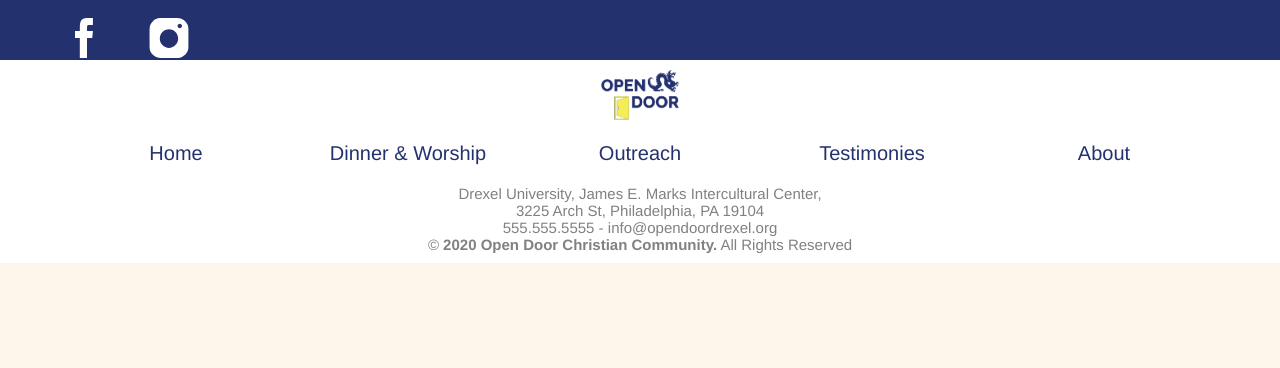
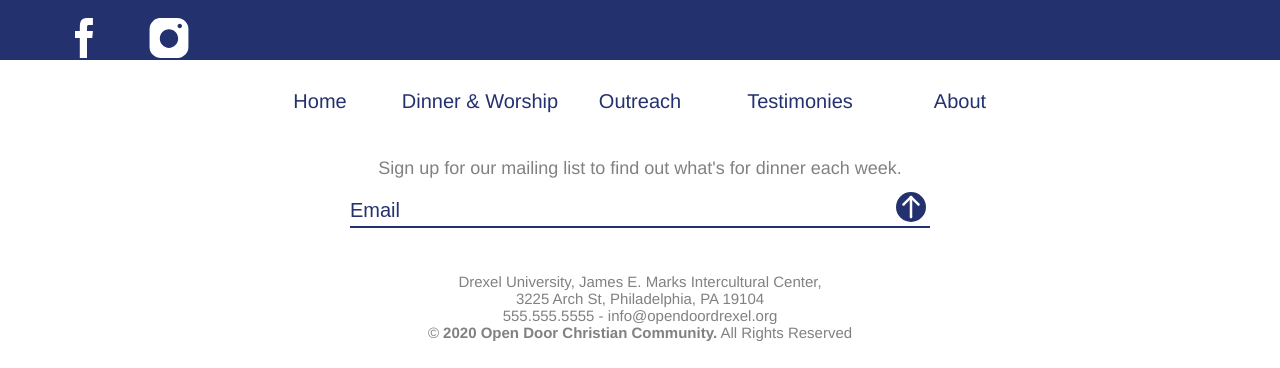
Before and after one commit to elp49/opendoordrexel, a Next.js app: page /outreach in a window 1280 px wide. Shown: the part 2390-2758 px from the top of the page. Before the commit the page ends 2653 px from the top, so only its background shows below. Built offline with nearby package versions, Linux system fonts and the light colour scheme.

Commit message:
Layout and Overlay - adjusting overlay and which elements become fixed, editing footer and adding mailing list.

```diff
--- a/components/Layout.js
+++ b/components/Layout.js
@@ -1,9 +1,12 @@
-import Overlay, { toggle } from './Overlay'
+import Overlay from './Overlay'
 import styles from './Layout.module.css'
 
 const layout = {
   _id: 'layout',
-  theme: 'blue',
+  themes: {
+    layout: 'blue',
+    overlay: 'blue'
+  },
   pages: [
     { _id: '1', title: 'Home', href: '' },
     { _id: '3', title: 'Dinner & Worship', href: 'tuesdays' },
@@ -35,12 +38,9 @@ const layout = {
   },
 };
 
-const toggleOverlay = (id) => {
-  toggle(id);
-  setTimeout(() => {
-    document.getElementById(id).classList.toggle(styles.fixed);
-    document.getElementById(`${id}Header`).classList.toggle(styles.fixed);
-  }, 700);
+function toggleOverlay(id) {
+  document.getElementById(id).classList.toggle(styles.layoutFixed);
+  document.getElementById(`${id}Overlay`).classList.toggle(styles.overlayActive);
 };
 
 export default function Layout(props) {
@@ -49,19 +49,23 @@ export default function Layout(props) {
   const socialMedia = layout.socialMedia.sort((a, b) => a._id - b._id);
   const lastSection = props.children[props.children.length - 1];
   const lastSectionTheme = typeof lastSection !== 'undefined' ? lastSection.props.section.theme : 'white';
-  const theme = lastSectionTheme === 'blue' ? 'white' : 'blue';
+  const footerTheme = lastSectionTheme === 'blue' ? 'white' : 'blue';
   return (
-    <div id={id} style={{ width: 100 + '%' }}>
-      <header id={`${id}Header`} className={layout.theme} style={{ zIndex: 101, width: 100 + '%' }}>
+    <div id={id} className={styles.layout}>
+      <header className={layout.themes.layout}>
         <div className={styles.header}>
-          <div className={styles.hamburger} onClick={() => { toggleOverlay(id) }}>
-            <span></span>
-            <span></span>
-            <span></span>
+          <div className={styles.headerLogo}>
+            <a href='/' title={'Open Door'}>
+              <i alt={'Open Door'} className={'logo'}></i>
+            </a>
           </div>
-          <a href='/' className={styles.headerLogo} title={'Open Door'}>
-            <i alt={'Open Door'} className={'logo'}></i>
-          </a>
+          <div className={styles.hamburgerContainer}>
+            <div className={styles.hamburger} onClick={() => { toggleOverlay(id) }}>
+              <span></span>
+              <span></span>
+              <span></span>
+            </div>
+          </div>
           <ol className={styles.headerPages}>
             {pages.map((page, i) => {
               return (
@@ -75,7 +79,9 @@ export default function Layout(props) {
           </ol>
         </div>
       </header>
-      <Overlay overlay={layout} />
+      <div id={`${id}Overlay`} className={styles.overlay}>
+        <Overlay overlay={layout} />
+      </div>
       {props.children}
       <div className={lastSectionTheme}>
         <ol className={styles.socialMedia}>
@@ -90,11 +96,11 @@ export default function Layout(props) {
           })}
         </ol>
       </div>
-      <footer className={theme}>
+      <footer className={footerTheme}>
         <div className={styles.footer}>
-          <a href='/' className={styles.footerLogo} title={'Open Door'}>
+          {/* <a href='/' className={styles.footerLogo} title={'Open Door'}>
             <i alt={'Open Door'} className={'logo'}></i>
-          </a>
+          </a> */}
           <ol className={styles.footerPages}>
             {pages.map((page, i) => {
               return (
@@ -106,6 +112,20 @@ export default function Layout(props) {
               )
             })}
           </ol>
+          {/* <a href='/' className={styles.footerLogo} title={'Open Door'}>
+            <i alt={'Open Door'} className={'logo'}></i>
+          </a> */}
+
+          <div className={styles.mailingList}>
+            <p>{layout.mailingList.description}</p>
+            <form className={styles.emailForm}>
+              <input type='email' id='email' name='email' placeholder={layout.mailingList.placeholder} />
+              <button type='submit'>
+                <i className={'arrowUp'}></i>
+              </button>
+            </form>
+          </div>
+
           <div className={styles.footerCaption}>
             <p>{layout.footer.contact.location}</p>
             <p>{layout.footer.contact.address}</p>
@@ -116,15 +136,19 @@ export default function Layout(props) {
       </footer>
       <style jsx>{`
       .logo {
+        height: 100%;
+        background-position: center;
+        background-repeat: no-repeat;
+        -webkit-background-size: contain;
+        -moz-background-size: contain;
+        -ms-background-size: contain;
+        -o-background-size: contain;
         background-size: contain;
       }
       .white .logo {
         background-image: url(${layout.icons.logo.blue});
       }
       .blue .logo {
-        background-image: url(${layout.icons.logo.white});
-      }
-      .white .logo:hover, .blue .logo:hover {
         background-image: url(${layout.icons.logo.white});
       }
       .white .arrowUp {
@@ -151,35 +175,22 @@ export default function Layout(props) {
       .white .insta:hover, .blue .insta:hover {
         background-image: url(${layout.icons.insta.grey});
       }
-
       .white, .blue button {
         background-color: #fff;
         color: #24316F;
       }
-
       .blue, .white button {
         background-color: #24316F;
         color: #fff;
       }
-
-      .white p>a:hover, .white a, .white input, .white input::placeholder {
+      .white p>a:hover, .white a {
         color: #24316F;
       }
-
-      .blue p, .blue a, .blue input, .blue input::placeholder {
+      .blue p, .blue a {
         color: #fff;
       }
-
       .white p, .white p>a, .white a:hover, .white a:focus, .blue a:hover, .blue a:focus {
         color: #818181;
-      }
-
-      .white form {
-        border-bottom-color: #24316F;
-      }
-
-      .blue form {
-        border-bottom-color: #fff;
       }
       `}</style>
     </div>
--- a/components/Layout.module.css
+++ b/components/Layout.module.css
@@ -1,7 +1,56 @@
+.layout {
+  position: relative;
+  width: 100%;
+}
+
 .header {
   position: relative;
   height: 45px;
-  overflow: hidden;
+  width: 100%;
+}
+
+.overlay {
+  position: fixed;
+  top: 0;
+  left: 0;
+  right: 0;
+  bottom: 0;
+  height: 0%;
+  width: 100%;
+  -webkit-transition-duration: 0.7s;
+  -moz-transition-duration: 0.7s;
+  -ms-transition-duration: 0.7s;
+  -o-transition-duration: 0.7s;
+  transition-duration: 0.7s;
+  overflow: auto;
+  z-index: 101;
+}
+
+.headerLogo {
+  position: relative;
+  float: left;
+  height: 100%;
+  width: 70px;
+}
+
+.headerLogo>a {
+  position: absolute;
+  top: 50%;
+  left: 50%;
+  -webkit-transform: translate(-50%, -50%);
+  -moz-transform: translate(-50%, -50%);
+  -ms-transform: translate(-50%, -50%);
+  -o-transform: translate(-50%, -50%);
+  transform: translate(-50%, -50%);
+  height: 70%;
+  width: 100%;
+}
+
+.hamburgerContainer {
+  position: relative;
+  float: right;
+  height: 100%;
+  width: 25px;
 }
 
 .hamburger {
@@ -14,28 +63,16 @@
   -o-transform: translate(0%, -50%);
   transform: translate(0%, -50%);
   cursor: pointer;
+  width: 100%;
 }
 
 .hamburger>span {
   display: block;
   height: 3px;
-  width: 25px;
+  width: 100%;
   margin: 3px 0;
   background-color: #fff;
   border-radius: 10px;
-}
-
-.headerLogo {
-  position: absolute;
-  top: 50%;
-  left: 50%;
-  -webkit-transform: translate(-50%, -50%);
-  -moz-transform: translate(-50%, -50%);
-  -ms-transform: translate(-50%, -50%);
-  -o-transform: translate(-50%, -50%);
-  transform: translate(-50%, -50%);
-  height: 90%;
-  width: 110px;
 }
 
 .headerPages {
@@ -73,17 +110,13 @@
 .footer {
   position: relative;
   width: 100%;
+  margin-bottom: 10px;
   text-align: center;
   overflow: hidden;
 }
 
-.footerLogo {
-  display: inline-block;
-  height: 50px;
-  width: 110px;
-}
-
 .footerPages {
+  max-width: 800px;
   margin: 10px auto 0;
   font-size: 1.5rem;
   text-align: start;
@@ -96,8 +129,60 @@
   text-align: center;
 }
 
+/* .footerLogo {
+  display: inline-block;
+  height: 35px;
+  width: 70px;
+  margin: 10px auto 0;
+} */
+
+.mailingList {
+  display: inline-block;
+  width: 60%;
+  max-width: 350px;
+  margin-top: 20px;
+}
+
+.mailingList>p {
+  font-size: 1.2rem;
+}
+
+.emailForm {
+  position: relative;
+  margin: 10px auto 0;
+  border-bottom-style: solid;
+  border-bottom-width: 2px;
+}
+
+.emailForm>input {
+  width: 100%;
+  padding-right: 2.5rem;
+  padding-bottom: 2px;
+  /* padding-right: 45px;
+  padding-bottom: 8px; */
+  background-color: transparent;
+  font-size: 1.5rem;
+  border: none;
+}
+
+.emailForm>input:focus {
+  outline-width: 0;
+}
+
+.emailForm>button {
+  position: absolute;
+  right: 2px;
+  bottom: 2px;
+  height: 2rem;
+  width: 2rem;
+  text-align: center;
+  border: none;
+  border-radius: 50%;
+  cursor: pointer;
+}
+
 .footerCaption {
-  margin: 10px auto 0;
+  margin: 20px auto 0;
 }
 
 .footerCaption>p {
@@ -110,8 +195,11 @@
 }
 
 @media only screen and (max-width: 999px) {
-  .fixed {
+  .layoutFixed {
     position: fixed;
+  }
+  .overlayActive {
+    height: 100%;
   }
   .headerPages {
     display: none;
@@ -132,19 +220,14 @@
   .hamburger {
     display: none;
   }
-  .headerLogo {
-    left: 0;
-    -webkit-transform: translate(0%, -50%);
-    -moz-transform: translate(0%, -50%);
-    -ms-transform: translate(0%, -50%);
-    -o-transform: translate(0%, -50%);
-    transform: translate(0%, -50%);
-  }
   .socialMedia>li {
     height: 4rem;
     width: 4rem;
     margin-top: 20px;
     margin-right: 45px;
+  }
+  .footer {
+    margin-bottom: 20px;
   }
   .footerPages {
     margin-top: 20px;
@@ -153,8 +236,33 @@
     width: 20%;
     font-size: 2rem;
   }
+  /* .footerLogo {
+    height: 60px;
+    margin-top: 20px;
+  } */
+  .mailingList {
+    max-width: 600px;
+    margin-top: 45px;
+  }
+  .mailingList>p {
+    font-size: 1.8rem;
+  }
+  .emailForm {
+    margin: 20px 10px 0;
+  }
+  .emailForm>input {
+    padding-right: 3.5rem;
+    padding-bottom: 4px;
+    font-size: 2rem;
+  }
+  .emailForm>button {
+    right: 4px;
+    bottom: 4px;
+    height: 3rem;
+    width: 3rem;
+  }
   .footerCaption {
-    margin-top: 20px;
+    margin-top: 45px;
   }
   .footerCaption>p {
     font-size: 1.5rem;
--- a/components/Overlay.module.css
+++ b/components/Overlay.module.css
@@ -1,22 +1,18 @@
 .overlay {
-  position: fixed;
-  top: 0;
-  height: 0%;
+  height: 100%;
   width: 100%;
+  padding-top: 45px;
   text-align: center;
-  transition: 0.7s;
-  overflow: hidden;
-  z-index: 100;
 }
 
 .overlayPages {
-  margin: 45px 20px;
+  margin: 0 20px 45px;
   list-style-type: none;
 }
 
 .overlayPages>li {
   padding: 8px;
-  margin: 5px 0;
+  margin-bottom: 5px 0;
   border-bottom-style: solid;
   border-bottom-width: 2px;
   font-size: 4rem;
@@ -61,7 +57,6 @@
 }
 
 .socialMedia {
-  margin: 0 auto 45px;
   list-style-type: none;
 }
 
@@ -84,11 +79,11 @@
 }
 
 @media only screen and (max-width: 999px) {
-  .active {
+  /* .active {
     height: 100%;
     overflow-y: scroll;
   }
   .active::-webkit-scrollbar {
     display: none;
-  }
+  } */
 }
--- a/styles.css
+++ b/styles.css
@@ -35,6 +35,10 @@ i {
   width: 100%;
   background-position: center;
   background-repeat: no-repeat;
+  -webkit-background-size: cover;
+  -moz-background-size: cover;
+  -ms-background-size: cover;
+  -o-background-size: cover;
   background-size: cover;
 }
 
@@ -44,7 +48,10 @@ i:hover, i:focus {
 }
 
 header {
+  position: relative;
+  width: 100%;
   padding: 0 20px;
+  z-index: 102;
 }
 
 section {
@@ -62,6 +69,68 @@ a {
 a:hover, a:focus {
   transition-duration: .5s;
   opacity: 1;
+}
+
+.white input {
+  color: #24316F;
+}
+.white input::-webkit-input-placeholder {
+  color: #24316F;
+}
+.white input:-ms-input-placeholder {
+  color: #24316F;
+}
+.white input::-moz-placeholder {
+  color: #24316F;
+}
+.white input:-moz-placeholder {
+  color: #24316F;
+}
+.white input::placeholder {
+  color: #24316F;
+}
+
+.blue input {
+  color: #fff;
+}
+.blue input::-webkit-input-placeholder {
+  color: #fff;
+}
+.blue input:-ms-input-placeholder {
+  color: #fff;
+}
+.blue input::-moz-placeholder {
+  color: #fff;
+}
+.blue input:-moz-placeholder {
+  color: #fff;
+}
+.blue input::placeholder {
+  color: #fff;
+}
+
+input:focus::-webkit-input-placeholder {
+  color: #818181;
+}
+input:focus::-ms-input-placeholder {
+  color: #818181;
+}
+input:focus::-moz-placeholder {
+  color: #818181;
+}
+input:focus:-moz-placeholder {
+  color: #818181;
+}
+input:focus::placeholder {
+  color: #818181;
+}
+
+.white form {
+  border-bottom-color: #24316F;
+}
+
+.blue form {
+  border-bottom-color: #fff;
 }
 
 @media only screen and (max-width: 369px) {
@@ -90,6 +159,7 @@ a:hover, a:focus {
 
 @media only screen and (min-width: 1000px) {
   header {
+    height: 70px;
     padding: 0 60px;
   }
   footer {
```
Also changed, not shown: components/Overlay.js (+22 -21 lines).
